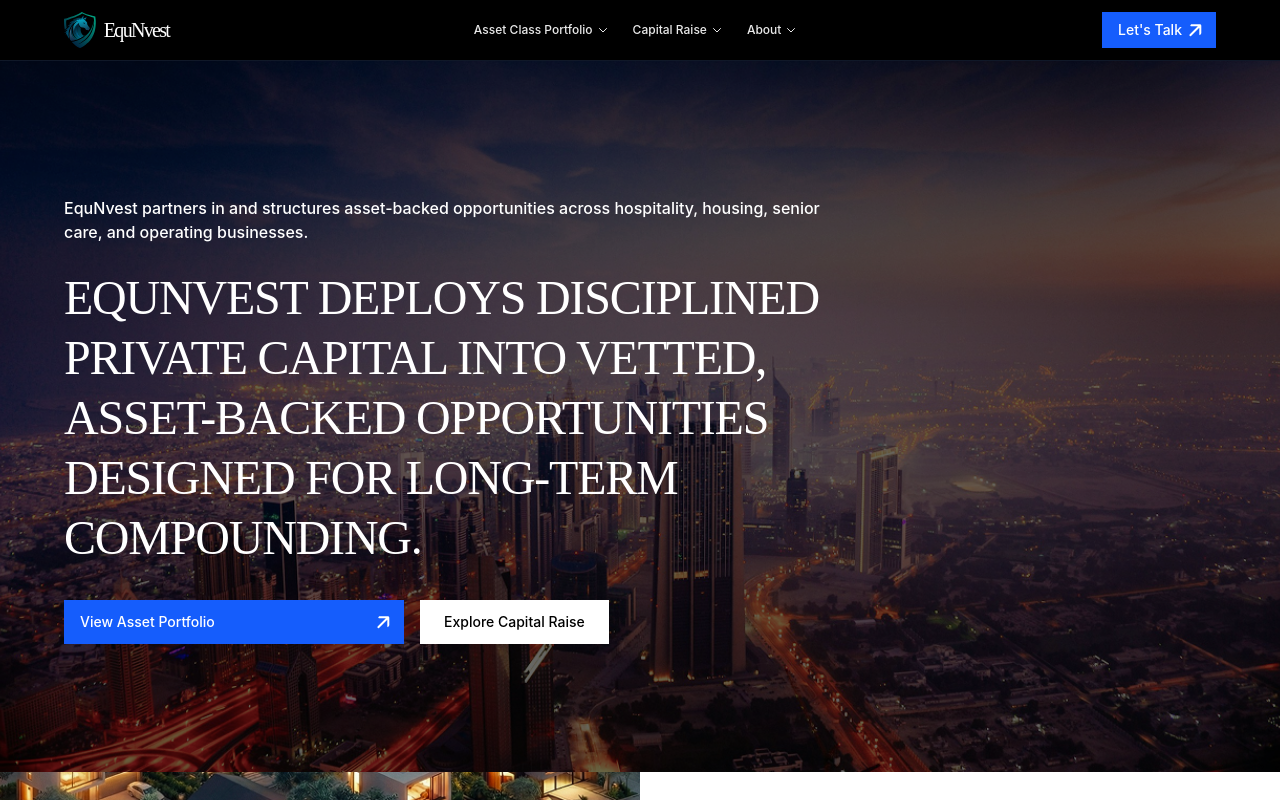
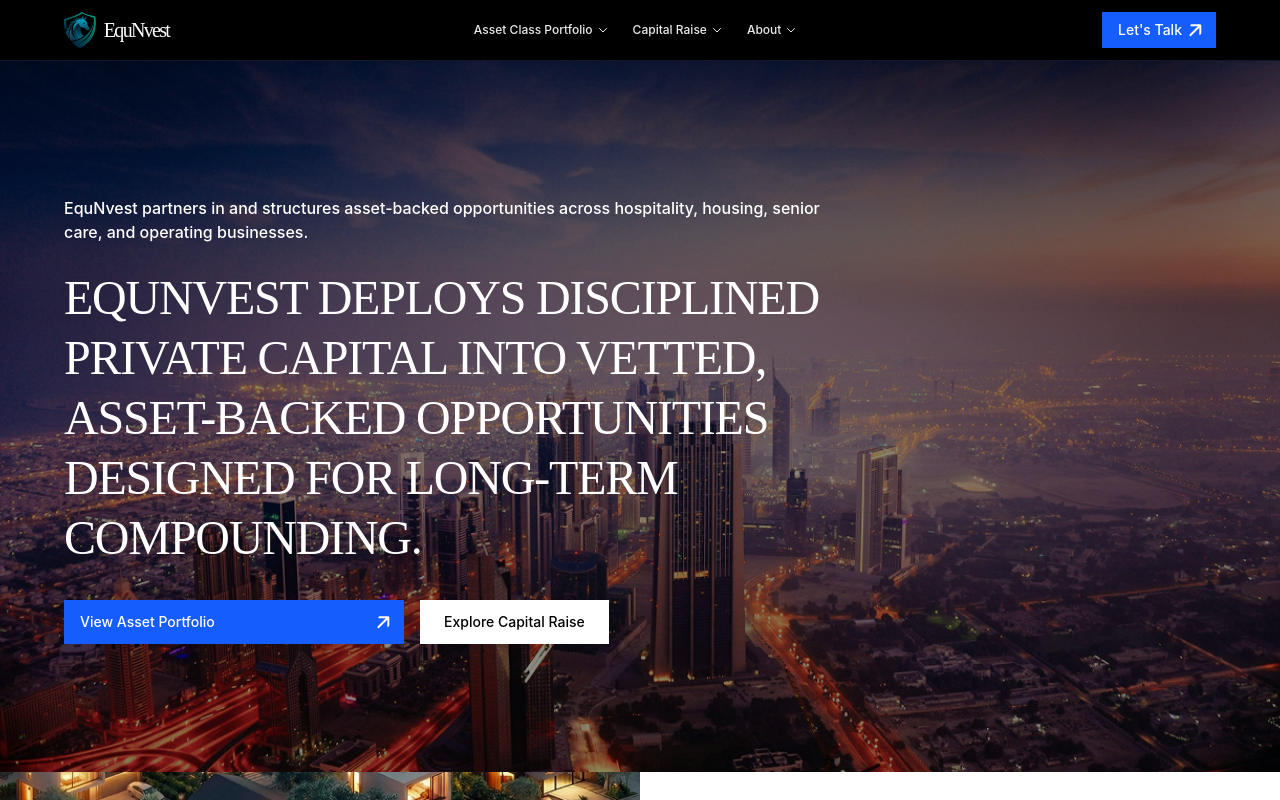
Before and after one commit to iambadwhy/EquNvest, a React (Vite) app: page / in a window 1280 px wide. Shown: the top 800 px of the page. Built offline with nearby package versions, Linux system fonts and the light colour scheme; a web font is replaced by a local one.

Commit message:
Lighten hero image overlay from 40% to 20% opacity

```diff
--- a/src/app/App.tsx
+++ b/src/app/App.tsx
@@ -170,7 +170,7 @@ function HeroSection() {
     <section className="relative min-h-[600px] md:min-h-[700px] flex items-center pt-[68px]">
       <div className="absolute inset-0">
         <img alt="" className="absolute object-cover size-full" src={imgHero1} />
-        <div className="absolute bg-black/40 inset-0" />
+        <div className="absolute bg-black/20 inset-0" />
       </div>
 
       <div className="relative w-full">
```
